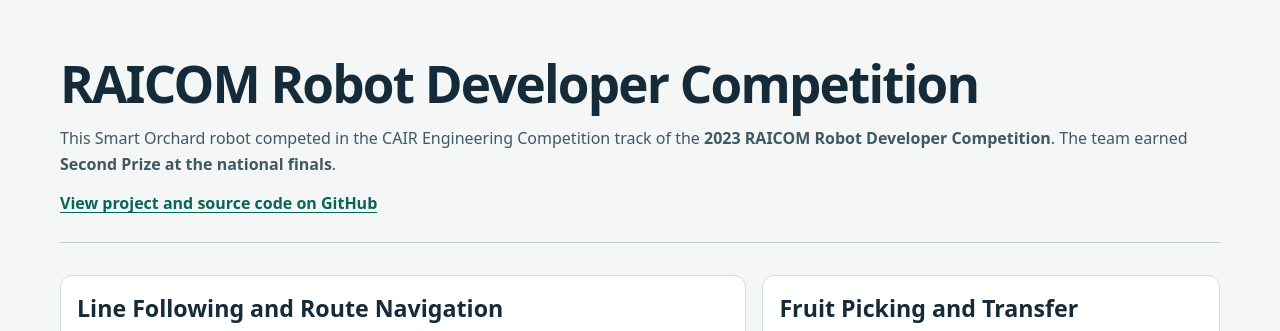
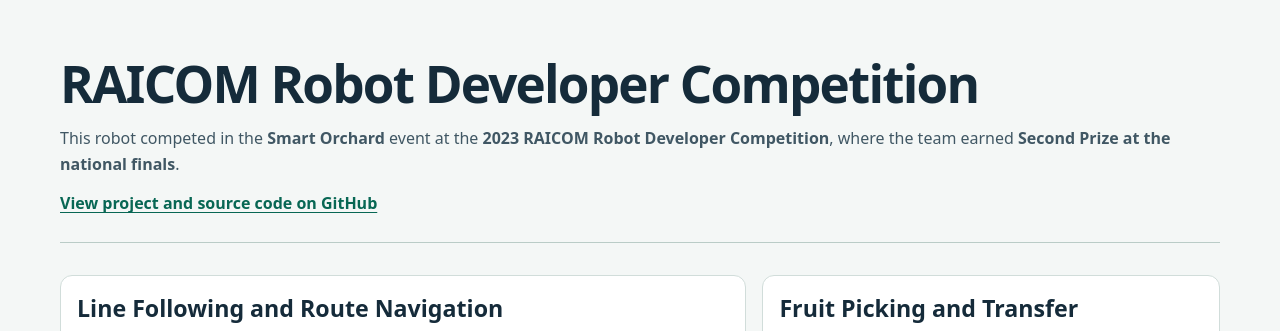
Before and after one commit to xikun1/RAICOM-Robot-Developer-Competition, a plain HTML site: page docs/index.html in a window 1280 px wide. Shown: the top 331 px of the page. Drawn offline with Linux system fonts and the light colour scheme.

Commit message:
Name Smart Orchard as the award event

```diff
--- a/docs/index.html
+++ b/docs/index.html
@@ -37,7 +37,7 @@
   <main>
     <header>
       <h1>RAICOM Robot Developer Competition</h1>
-      <p>This Smart Orchard robot competed in the CAIR Engineering Competition track of the <strong>2023 RAICOM Robot Developer Competition</strong>. The team earned <strong>Second Prize at the national finals</strong>.</p>
+      <p>This robot competed in the <strong>Smart Orchard</strong> event at the <strong>2023 RAICOM Robot Developer Competition</strong>, where the team earned <strong>Second Prize at the national finals</strong>.</p>
       <a href="https://github.com/xikun1/RAICOM-Robot-Developer-Competition">View project and source code on GitHub</a>
     </header>
     <div class="demos">
```
Also changed, not shown: 1 other file.
